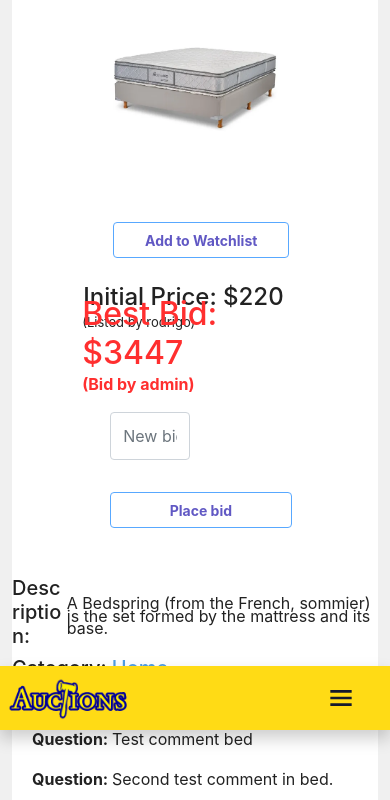
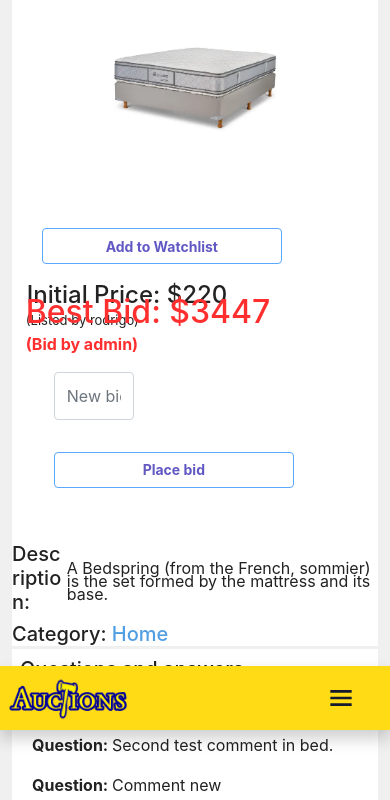
Before and after one commit to rodrigojmayer/AuctionsProject, a Django app: page /listing_page/35/ in a window 390 px wide. Shown: the part 114-914 px from the top of the page. Run offline with Django 3.2, Linux system fonts and the light colour scheme; data comes from the database, SQL or seed files in the repository; both versions use the stored data as it was after the commit; some libraries are stand-ins or nearby versions.

Commit message:
Fixing responsive listing page, watchlist button

```diff
--- a/auctions/static/auctions/css/styles.css
+++ b/auctions/static/auctions/css/styles.css
@@ -472,6 +472,21 @@ body #sub-not-logged {
   background-color: var(--white-color);
   width: 7.875rem;
   height: 7.875rem;
+}
+.main #auction_data #listing_auction_order_column {
+  width: calc(100% - 0.75rem);
+  margin: 0.375rem;
+}
+.main #auction_data #listing_auction_order_column .container {
+  margin: 0;
+  padding: 0;
+  width: 100%;
+}
+.main #auction_data #listing_auction_order_column .container button {
+  margin: auto;
+  padding: 0;
+  width: 1000rem;
+  max-width: 100%;
 }
 .main #auction_data .btn, .main #auction_data .form-control {
   max-width: 15rem;
--- a/auctions/static/auctions/css/styles.scss
+++ b/auctions/static/auctions/css/styles.scss
@@ -448,6 +448,8 @@ body {
             margin:auto;
         }
     }
+
+////////// VERQUEONDACONESTO///////////////
     #order-column{
         min-width: 44.37%;
         width: 64.37%;
@@ -456,6 +458,8 @@ body {
         flex-direction: column;
         justify-content: space-around;
     }
+
+////////// VERQUEONDACONESTO///////////////
     #auction_name{
         line-height: 120%;
         font-weight: bold;
@@ -504,6 +508,24 @@ body {
             // height: 250px;
             width: 7.875rem;
             height: 7.875rem;
+        }
+        #listing_auction_order_column{
+            width: calc(100% - .75rem);
+            margin: .375rem;
+
+            .container{
+                margin: 0;
+                padding: 0;
+                width: 100%;
+                // height: 7.875rem;
+
+                button{
+                margin: auto;
+                padding: 0;
+                width: 1000rem;
+                max-width:100%;
+                }
+            }
         }
         .btn, .form-control{
             max-width: 15rem;
--- a/auctions/templates/auctions/listing_page.html
+++ b/auctions/templates/auctions/listing_page.html
@@ -26,10 +26,10 @@
                 </div>
             </div>
 
-            <div id="order-column">
+            <div id="listing_auction_order_column">
                 <label class="container">
                     {% if user_logged.id %}
-                        <button onclick="watch_list_change('{{auction_data.id}}')" class="btn btn-primary" id={{in_watchlist}} name="_place_bid">   </button>
+                        <button onclick="watch_list_change('{{auction_data.id}}')" class="btn btn-primary" id={{in_watchlist}} name="_place_bid"></button>
                     {% else %}
                         <input class="btn btn-primary" id="myDIV" disabled   value="Add to Watchlist" name="_place_bid">
                         <div id="add_watchlist_warning" class="hide notlogged_warning">You must be log in to have a watchlist.</div>
```
Also changed, not shown: db.sqlite3, 1 other file.
